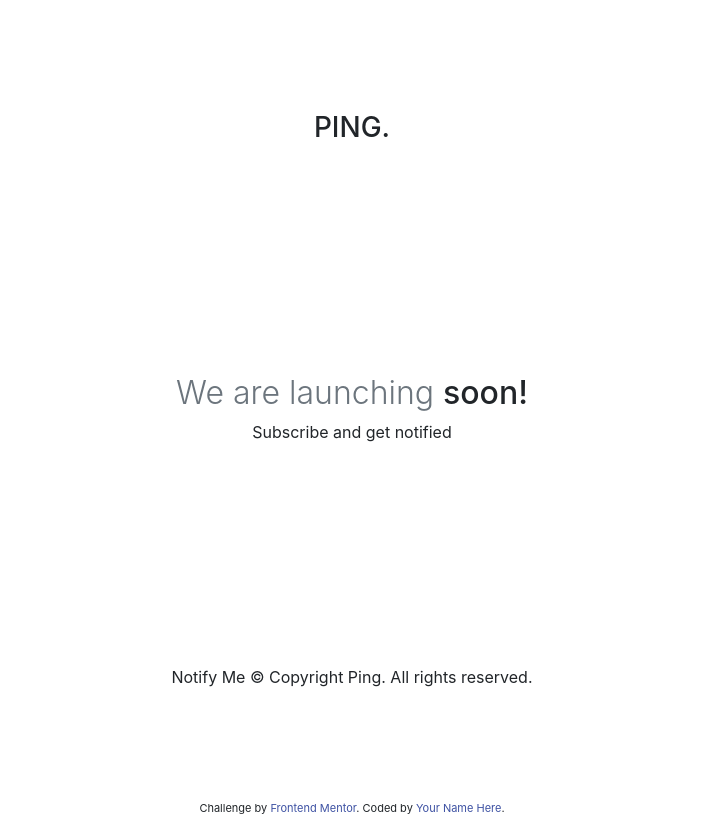
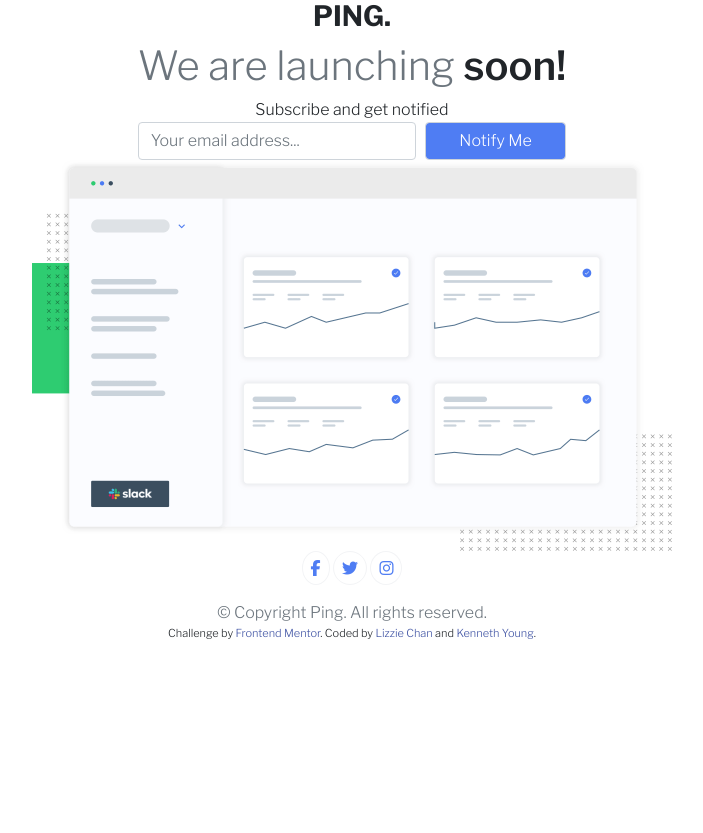
Before and after one commit to kyoung90/Single-Column-Coming-Soon-Page, a plain HTML site: page index.html in a window 1280 px wide. Shown: the whole page, without its empty margins (288-991 px from the left). After the commit the page ends 800 px from the top, so only its background shows below. Drawn offline with nearby package versions, Linux system fonts and the light colour scheme.

Commit message:
Added image and some styling

```diff
--- a/index.css
+++ b/index.css
@@ -3,7 +3,7 @@
 /*
 primary: Blue: hsl(223, 87%, 63%)
 
-Second: - Pale Blue: hsl(223, 100%, 88%)
+Second: - Pale Blue:
 - Light Red: hsl(354, 100%, 66%)
 
 Neutral:
@@ -12,17 +12,55 @@ Neutral:
 
 body {
     font-size: 20px;
-    font-family: 'Libre Franklin', sans-serif;
+    font-family: 'Libre Franklin', sans-serif !important;
+    width: 100%;
+    display: flex;
+    justify-content: center;
 }
 
 .flex-wrapper {
-    height: 100vh;
+    width: 50%;
 }
 
 h3{
-    font-weight: 700;
+    font-weight: 700 !important;
+}
+
+h1 {
+    font-weight: 600 !important;
 }
 
 .launching {
-    font-weight: 300
+    font-weight: 300;
 }
+
+img {
+    width: 100%;
+}
+
+input {
+    border-radius: 9999px;
+    display: inline-block;
+}
+
+input:nth-of-type(1) {
+    width: 65%;
+}
+
+input:nth-of-type(2) {
+    background-color:hsl(223, 87%, 63%);
+    color: white;
+    width: 33%;
+}
+
+.icons {
+    color: hsl(223, 87%, 63%);
+}
+
+.border-circular {
+    border: .05em;
+    border-color: #F3F4F6;
+    border-radius: 50%;
+    border-style: solid;
+    padding: .5em;
+}
--- a/index.html
+++ b/index.html
@@ -24,25 +24,51 @@
     />
 
     <title>Frontend Mentor | Ping coming soon page</title>
+    <script
+      src="https://kit.fontawesome.com/58716de049.js"
+      crossorigin="anonymous"
+    ></script>
   </head>
   <body>
-    <div class="flex-wrapper d-flex flex-column justify-content-around align-items-center">
-      <h3 class='title'>PING.</h3>
-      <div class='header text-center'>
-      <h2 ><span class='launching text-muted'>We are launching </span>soon!</h2>
-      Subscribe and get notified </div>
+    <div
+      class="flex-wrapper d-flex flex-column justify-content-around align-items-center"
+    >
+      <h3 class="title">PING.</h3>
+      <div class="header text-center">
+        <h1>
+          <span class="launching text-muted">We are launching </span>soon!
+        </h1>
+        Subscribe and get notified
 
-      <div class='copyright'>
-      Notify Me &copy; Copyright
-      Ping. All rights reserved.</div></div>
+        <form class="d-flex justify-content-between">
+          <input type='text' placeholder='Your email address...' class='form-control'></input>
+          <input type='submit' class='form-control' value='Notify Me'></input>
+        </form>
+      </div>
 
+
+
+      <div class="content">
+        <img src='./images/illustration-dashboard.png'>
+      </div>
+
+      <div class="copyright text-center">
+        <div class='icons'>
+        <i class="fab fa-facebook-f border-circular"></i>
+        <i class="fab fa-twitter border-circular"></i>
+        <i class="fab fa-instagram border-circular"></i>
+        <br>
+      </div>
+      <span class="text-muted d-block pt-3">&copy; Copyright Ping. All rights reserved.</span>
+
+    </div>
 
     <footer>
       <p class="attribution">
         Challenge by
         <a href="https://www.frontendmentor.io?ref=challenge" target="_blank"
           >Frontend Mentor</a
-        >. Coded by <a href="#">Your Name Here</a>.
+        >. Coded by <a href="https://lizziechan.com/">Lizzie Chan</a> and <a href="https://kenneth-young.com">Kenneth Young</a>.
       </p>
     </footer>
     <script src="./index.js"></script>
```
